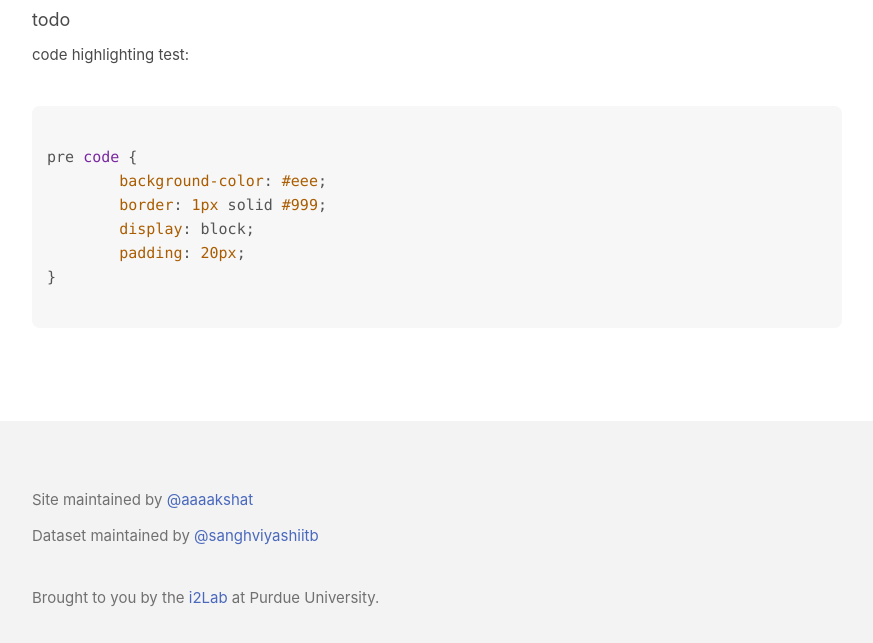
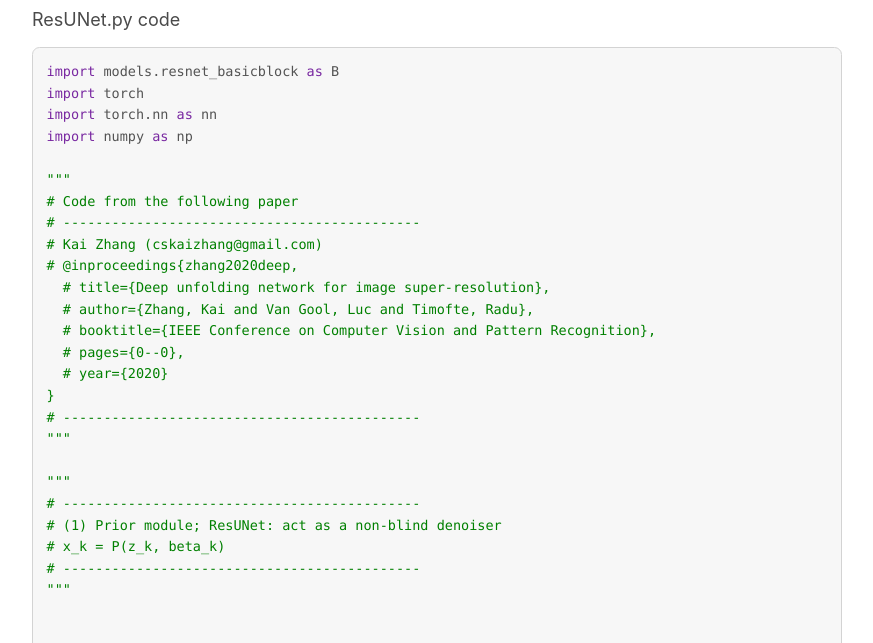
Before and after one commit to bitmaks/pldd, a plain HTML site: page pages/tutorial.html in a window 1280 px wide. Shown: the part 152-795 px from the top of the page, without its empty margins (203-1076 px from the left). Drawn offline with Linux system fonts and the light colour scheme.

Commit message:
Update code block formatting

```diff
--- a/css/bonsai_custom.css
+++ b/css/bonsai_custom.css
@@ -79,7 +79,7 @@ time {
   color: var(--code);
   padding: 2.5px 5px;
   border-radius: 6px;
-  font-size: 1em;
+  font-size: 0.9em;
 }
 pre > code {
   padding: 10px;
--- a/css/style.css
+++ b/css/style.css
@@ -20,6 +20,7 @@ main {
 code {
     font-family: "Monaco", "Roboto Mono", monospace;
     border-radius: 0.5rem;
+    border: 1px solid lightgrey;
     /* need to ovewrite highlight.js theme a little */
     background: rgba(100,100,100,.05) !important;
 }
--- a/pages/tutorial.html
+++ b/pages/tutorial.html
@@ -37,18 +37,70 @@
 
     <div class="container">
         <h1>Tutorial</h1>
-        <h4>todo</h4>
-        code highlighting test:
-        <pre>
-        <code>
-pre code {
-	background-color: #eee;
-	border: 1px solid #999;
-	display: block;
-	padding: 20px;
+        <h4>ResUNet.py code</h4>
+        <pre><code>import models.resnet_basicblock as B
+import torch
+import torch.nn as nn
+import numpy as np
+
+"""
+# Code from the following paper
+# --------------------------------------------
+# Kai Zhang (cskaizhang@gmail.com)
+# @inproceedings{zhang2020deep,
+  # title={Deep unfolding network for image super-resolution},
+  # author={Zhang, Kai and Van Gool, Luc and Timofte, Radu},
+  # booktitle={IEEE Conference on Computer Vision and Pattern Recognition},
+  # pages={0--0},
+  # year={2020}
 }
-        </code>
-        </pre>
+# --------------------------------------------
+"""
+
+"""
+# --------------------------------------------
+# (1) Prior module; ResUNet: act as a non-blind denoiser
+# x_k = P(z_k, beta_k)
+# --------------------------------------------
+"""
+
+
+class ResUNet(nn.Module):
+	def __init__(self, in_nc=1, out_nc=1, nc=[64, 128, 256, 512], nb=2, act_mode='R', downsample_mode='strideconv', upsample_mode='convtranspose'):
+		super(ResUNet, self).__init__()
+
+		self.m_head = B.conv(in_nc, nc[0], bias=False, mode='C')
+		# downsample
+		downsample_block = B.downsample_strideconv
+		self.m_down1 = B.sequential(*[B.ResBlock(nc[0], nc[0], bias=False, mode='C'+act_mode+'C') for _ in range(nb)], downsample_block(nc[0], nc[1], bias=False, mode='2'))
+		self.m_down2 = B.sequential(*[B.ResBlock(nc[1], nc[1], bias=False, mode='C'+act_mode+'C') for _ in range(nb)], downsample_block(nc[1], nc[2], bias=False, mode='2'))
+		self.m_down3 = B.sequential(*[B.ResBlock(nc[2], nc[2], bias=False, mode='C'+act_mode+'C') for _ in range(nb)], downsample_block(nc[2], nc[3], bias=False, mode='2'))
+		self.m_body  = B.sequential(*[B.ResBlock(nc[3], nc[3], bias=False, mode='C'+act_mode+'C') for _ in range(nb)])
+
+		# upsample
+		upsample_block = B.upsample_convtranspose
+		self.m_up3 = B.sequential(upsample_block(nc[3], nc[2], bias=False, mode='2'), *[B.ResBlock(nc[2], nc[2], bias=False, mode='C'+act_mode+'C') for _ in range(nb)])
+		self.m_up2 = B.sequential(upsample_block(nc[2], nc[1], bias=False, mode='2'), *[B.ResBlock(nc[1], nc[1], bias=False, mode='C'+act_mode+'C') for _ in range(nb)])
+		self.m_up1 = B.sequential(upsample_block(nc[1], nc[0], bias=False, mode='2'), *[B.ResBlock(nc[0], nc[0], bias=False, mode='C'+act_mode+'C') for _ in range(nb)])
+		self.m_tail = B.conv(nc[0], out_nc, bias=False, mode='C')
+
+	def forward(self, x):
+		h, w = x.size()[-2:]
+		paddingBottom = int(np.ceil(h/8)*8-h)
+		paddingRight = int(np.ceil(w/8)*8-w)
+		x = nn.ReplicationPad2d((0, paddingRight, 0, paddingBottom))(x)
+
+		x1 = self.m_head(x)
+		x2 = self.m_down1(x1)
+		x3 = self.m_down2(x2)
+		x4 = self.m_down3(x3)
+		x = self.m_body(x4)
+		x = self.m_up3(x+x4)
+		x = self.m_up2(x+x3)
+		x = self.m_up1(x+x2)
+		x = self.m_tail(x+x1)
+		x = x[..., :h, :w]
+		return x </code></pre>
     </div>
 </main>
 <footer>
```
